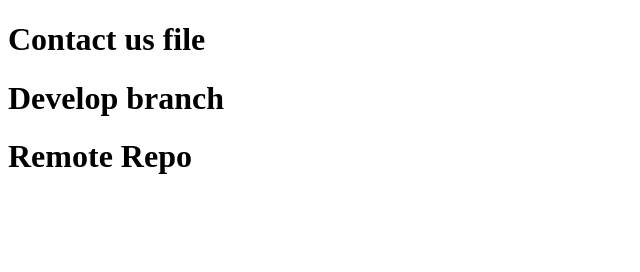
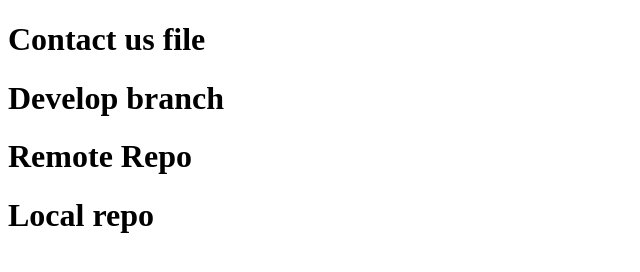
Before and after one commit to alkajhanwar/Demo, a plain HTML site: page contactus.html in a window 1280 px wide. Shown: the whole page, without its empty margins (0-640 px from the left). Drawn offline with Linux system fonts and the light colour scheme.

Commit message:
contactus.html modified

```diff
--- a/contactus.html
+++ b/contactus.html
@@ -10,5 +10,6 @@
     <h1>Contact us file</h1>
      <h1>Develop branch</h1>
       <h1>Remote Repo</h1>
+      <h1>Local repo</h1>
 </body>
 </html>
```
